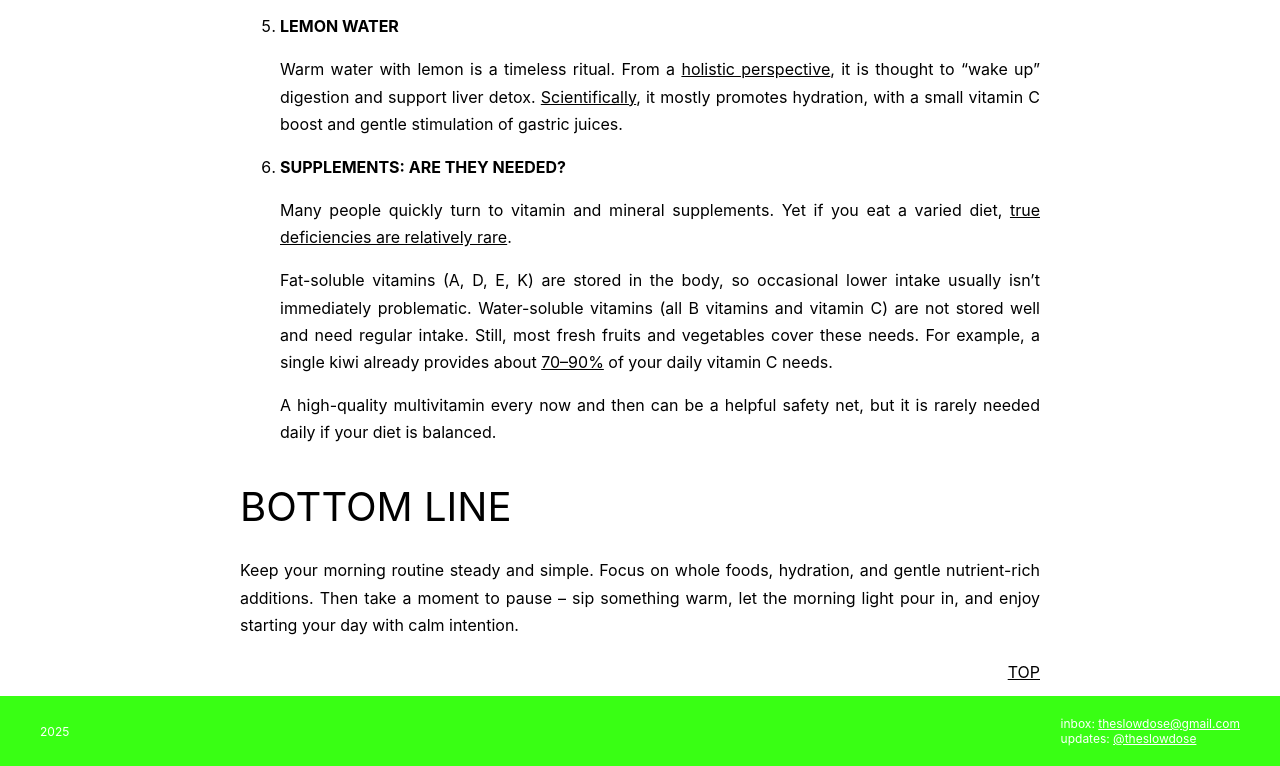
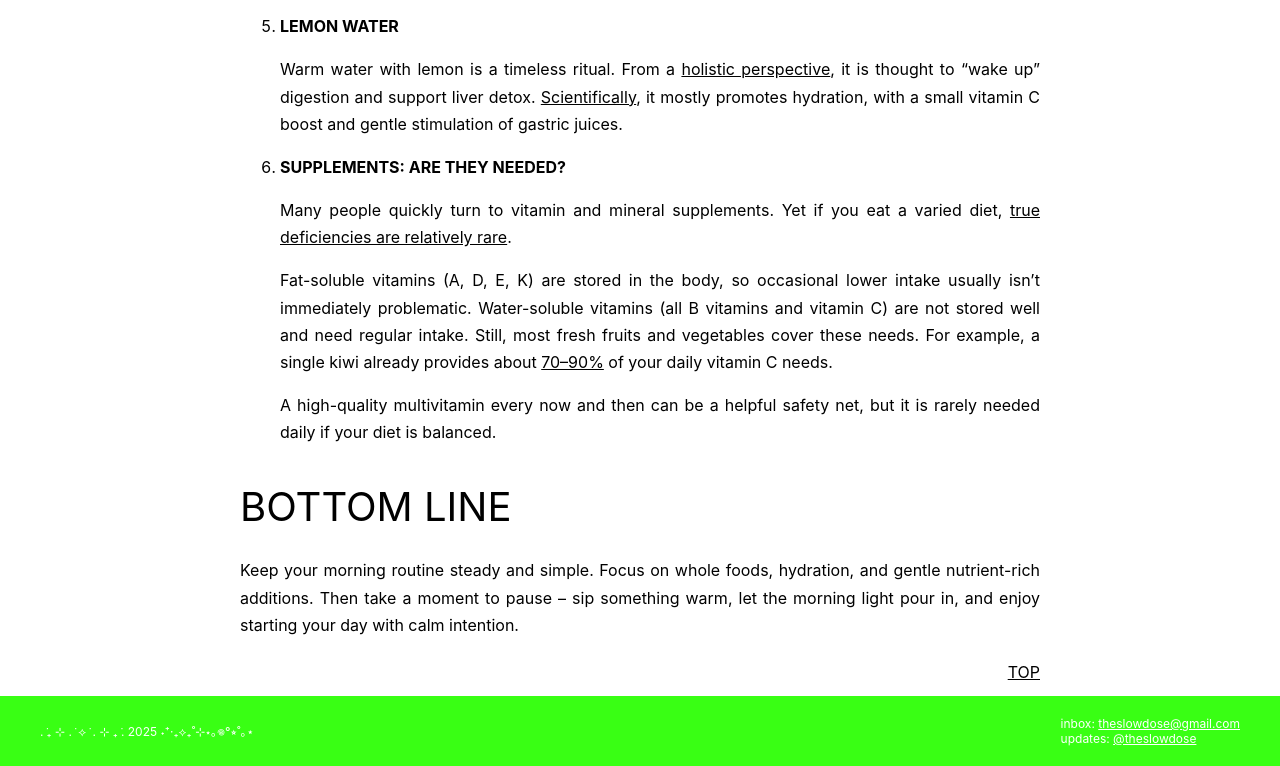
Before and after one commit to sarahessed/the-slow-dose, a plain HTML site: page articles/The-morning-lineup-nourishing-food-to-start-your-day.html in a window 1280 px wide. Shown: the part 1339-2105 px from the top of the page. Drawn offline with Linux system fonts and the light colour scheme.

Commit message:
Update The-morning-lineup-nourishing-food-to-start-your-day.html

```diff
--- a/articles/The-morning-lineup-nourishing-food-to-start-your-day.html
+++ b/articles/The-morning-lineup-nourishing-food-to-start-your-day.html
@@ -74,7 +74,7 @@
     </div> <!-- sluit container netjes -->
 
     <footer>
-        <div class="footer-left">2025</div>
+        <div class="footer-left">. ݁₊ ⊹ . ݁ ⟡ ݁ . ⊹ ₊ ݁. 2025 ˖⁺‧₊⟡₊˚⊹⋆｡𖦹°⭒˚｡⋆</div>
         <div class="footer-right">
             inbox: <a href="mailto:theslowdose@gmail.com">theslowdose@gmail.com</a><br/>
             updates: <a href="https://www.instagram.com/theslowdose" target="_blank">@theslowdose</a>
```
